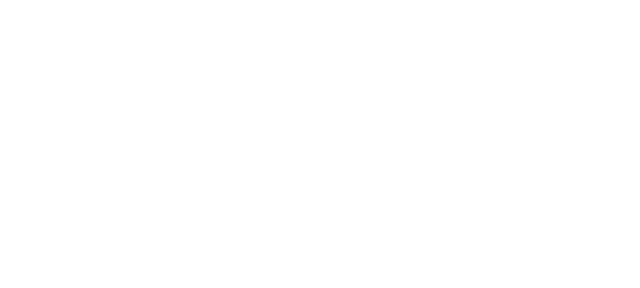
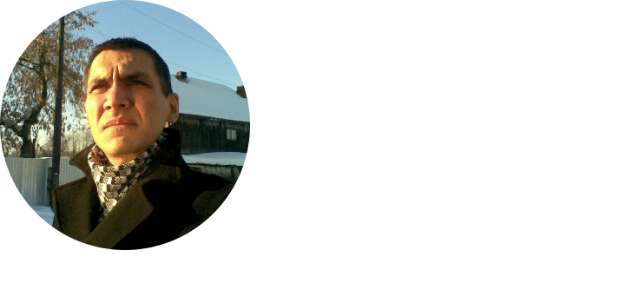
Before and after one commit to maxipy18/rsschool-cv, a plain HTML site: page index.html in a window 1280 px wide. Shown: the whole page, without its empty margins (0-640 px from the left). Drawn offline with Linux system fonts and the light colour scheme.

Commit message:
feat: add photo into html file

```diff
--- a/index.html
+++ b/index.html
@@ -7,6 +7,6 @@
     <title>Document</title>
 </head>
 <body>
-
+    <img src="image.png" alt="image" width="250">
 </body>
 </html>
```
